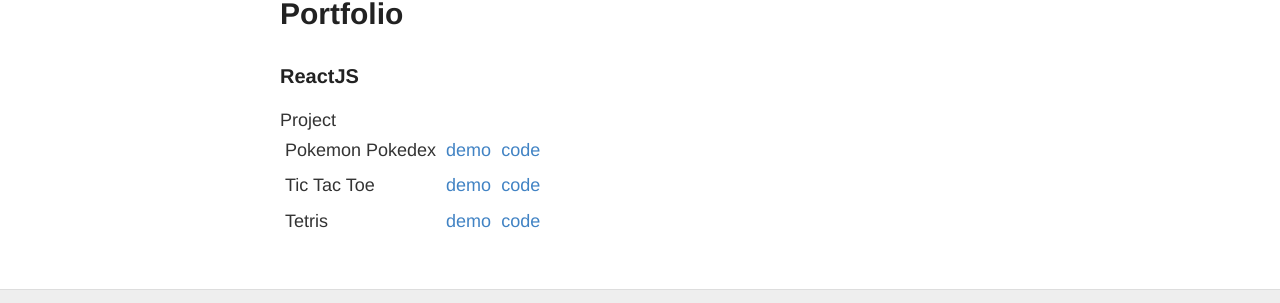
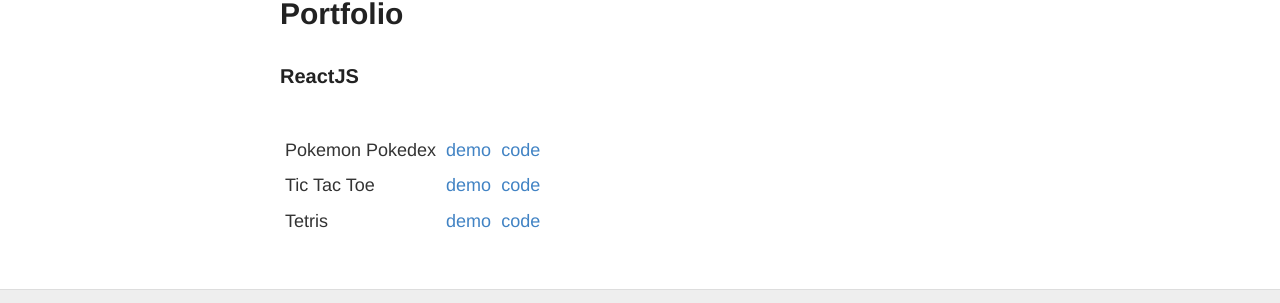
Before and after one commit to viiqswim/viiqswim.github.io, a Jekyll site: the page built from portfolio.md, in a window 1280 px wide. Shown: the part 173-476 px from the top of the page. Built offline with Jekyll 4.4.1, drawn with Linux system fonts in a browser that asks for light colours.

Commit message:
Removed table header

```diff
--- a/portfolio.md
+++ b/portfolio.md
@@ -6,7 +6,7 @@ permalink: /portfolio/
 
 ### ReactJS
 
-|   Project     	|   	|   	|
+|                	|   	|   	|
 |:---	            |:---	|:---	|
 |   Pokemon Pokedex	|   [demo](https://viiqswim.github.io/pokedex-react-redux/)	    |   [code](https://github.com/viiqswim/pokedex-react-redux)	|
 |   Tic Tac Toe 	|   [demo](https://viiqswim.github.io/tic-tac-toe-react/demo/)	|   [code](https://github.com/viiqswim/tic-tac-toe-react)	|
```
